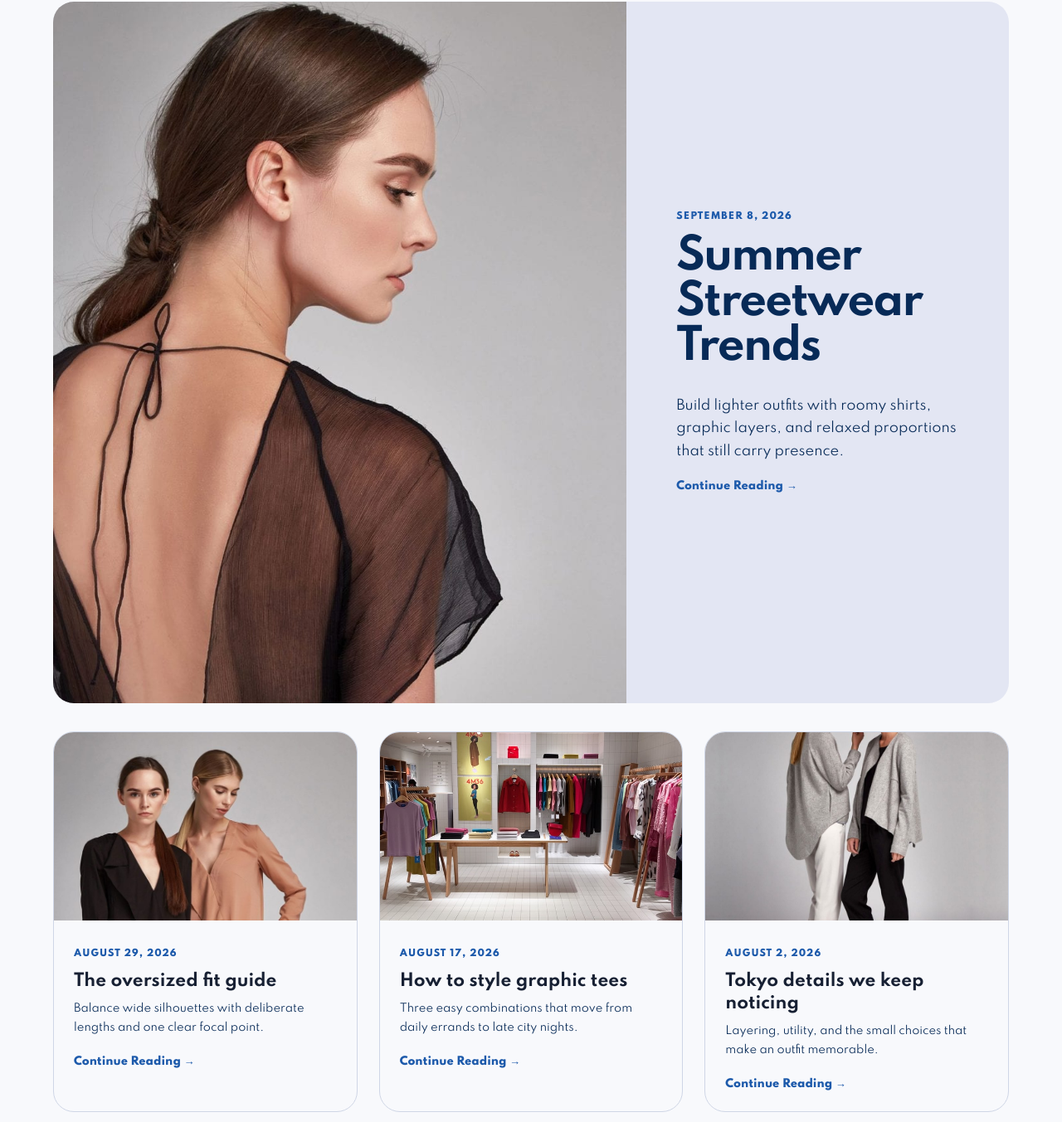
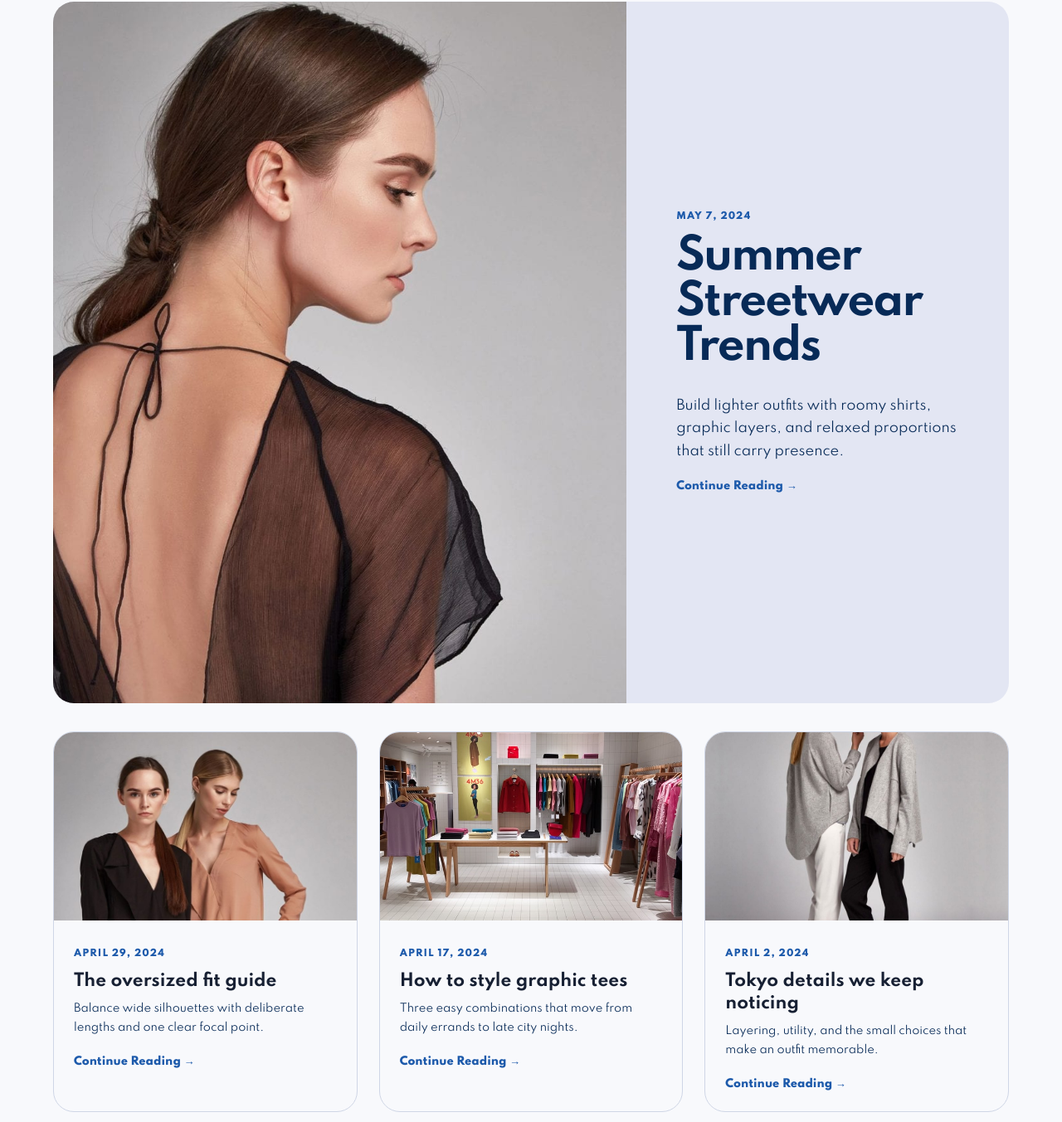
Before and after one commit to Kuraisura/Raiko_, a plain HTML site: page blog.html in a window 1280 px wide. Shown: the part 641-1994 px from the top of the page at 83% size. Drawn offline with Linux system fonts and the light colour scheme.

Commit message:
Align blog posts with 2024 timeline

```diff
--- a/blog.html
+++ b/blog.html
@@ -1,6 +1,6 @@
 <!DOCTYPE html><html lang="en"><head><meta charset="UTF-8"><meta name="viewport" content="width=device-width, initial-scale=1.0"><meta name="description" content="Raiko. stories, styling ideas, and streetwear culture."><title>Raiko</title><link rel="icon" type="image/png" href="img/logo.png"><link rel="stylesheet" href="https://pro.fontawesome.com/releases/v5.10.0/css/all.css"><link rel="stylesheet" href="style.css"></head><body>
 <header id="header" class="site-header"><a href="index.html" aria-label="Raiko home"><img src="img/logo.png" class="logo" alt="raiko."></a><button class="menu-toggle" type="button" aria-label="Open navigation" aria-expanded="false" data-menu-toggle><i class="far fa-bars"></i></button><nav aria-label="Primary navigation"><ul id="navbar"><li><a href="index.html">Home</a></li><li><a href="shop.html">Shop</a></li><li><a class="active" href="blog.html">Blog</a></li><li><a href="about.html">About</a></li><li><a href="contact.html">Contact</a></li><li><a class="cart-link" href="cart.html" aria-label="Shopping cart"><i class="far fa-shopping-bag"></i><span class="cart-count" data-cart-count hidden>0</span></a></li></ul></nav></header>
 <main><section class="page-hero"><div class="page-hero__inner"><span class="eyebrow">Raiko journal</span><h1>Style, culture, and the streets.</h1><p>Fresh ways to wear each drop, plus the references behind our collections.</p></div></section>
-<section class="page-shell"><article class="featured-post"><img src="img/blog/b1.jpg" alt="Summer streetwear styled outdoors"><div class="featured-post__copy"><time class="post-date" datetime="2026-09-08">September 8, 2026</time><h2>Summer Streetwear Trends</h2><p>Build lighter outfits with roomy shirts, graphic layers, and relaxed proportions that still carry presence.</p><a class="read-link" href="#">Continue Reading <span aria-hidden="true">→</span></a></div></article>
-<div class="blog-grid"><article class="blog-card"><img src="img/blog/b2.jpg" alt="Oversized streetwear layers"><div class="blog-card__body"><time class="post-date" datetime="2026-08-29">August 29, 2026</time><h3>The oversized fit guide</h3><p>Balance wide silhouettes with deliberate lengths and one clear focal point.</p><a class="read-link" href="#">Continue Reading <span aria-hidden="true">→</span></a></div></article><article class="blog-card"><img src="img/blog/b3.jpg" alt="Graphic shirts arranged for styling"><div class="blog-card__body"><time class="post-date" datetime="2026-08-17">August 17, 2026</time><h3>How to style graphic tees</h3><p>Three easy combinations that move from daily errands to late city nights.</p><a class="read-link" href="#">Continue Reading <span aria-hidden="true">→</span></a></div></article><article class="blog-card"><img src="img/blog/b4.jpg" alt="Japanese street fashion details"><div class="blog-card__body"><time class="post-date" datetime="2026-08-02">August 2, 2026</time><h3>Tokyo details we keep noticing</h3><p>Layering, utility, and the small choices that make an outfit memorable.</p><a class="read-link" href="#">Continue Reading <span aria-hidden="true">→</span></a></div></article></div></section></main>
+<section class="page-shell"><article class="featured-post"><img src="img/blog/b1.jpg" alt="Summer streetwear styled outdoors"><div class="featured-post__copy"><time class="post-date" datetime="2024-05-07">May 7, 2024</time><h2>Summer Streetwear Trends</h2><p>Build lighter outfits with roomy shirts, graphic layers, and relaxed proportions that still carry presence.</p><a class="read-link" href="#">Continue Reading <span aria-hidden="true">→</span></a></div></article>
+<div class="blog-grid"><article class="blog-card"><img src="img/blog/b2.jpg" alt="Oversized streetwear layers"><div class="blog-card__body"><time class="post-date" datetime="2024-04-29">April 29, 2024</time><h3>The oversized fit guide</h3><p>Balance wide silhouettes with deliberate lengths and one clear focal point.</p><a class="read-link" href="#">Continue Reading <span aria-hidden="true">→</span></a></div></article><article class="blog-card"><img src="img/blog/b3.jpg" alt="Graphic shirts arranged for styling"><div class="blog-card__body"><time class="post-date" datetime="2024-04-17">April 17, 2024</time><h3>How to style graphic tees</h3><p>Three easy combinations that move from daily errands to late city nights.</p><a class="read-link" href="#">Continue Reading <span aria-hidden="true">→</span></a></div></article><article class="blog-card"><img src="img/blog/b4.jpg" alt="Japanese street fashion details"><div class="blog-card__body"><time class="post-date" datetime="2024-04-02">April 2, 2024</time><h3>Tokyo details we keep noticing</h3><p>Layering, utility, and the small choices that make an outfit memorable.</p><a class="read-link" href="#">Continue Reading <span aria-hidden="true">→</span></a></div></article></div></section></main>
 <footer class="site-footer"><div class="site-footer__grid"><div><img class="footer-logo" src="img/logo.png" alt="raiko."><p>Japanese and Korean inspired streetwear, made for everyday expression.</p></div><div><h3>Explore</h3><a href="shop.html">Shop</a><a href="blog.html">Blog</a><a href="about.html">About us</a></div><div><h3>Help</h3><a href="contact.html">Contact</a><a href="cart.html">Shopping cart</a><a href="#">Delivery information</a></div><div><h3>Visit</h3><p>Buklod Bahayan<br>Cavite, Silang</p></div></div><div class="site-footer__bottom"><p>© 2024 Raiko. All rights reserved.</p></div></footer><script src="script.js"></script></body></html>
```
